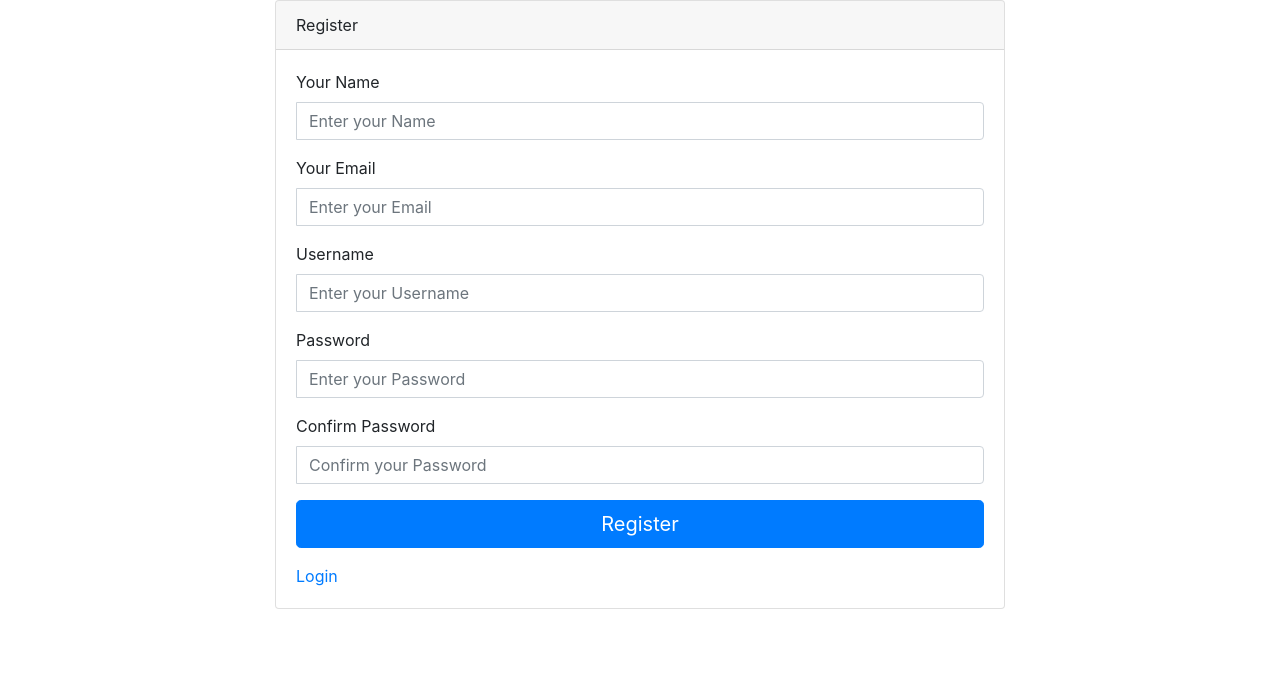
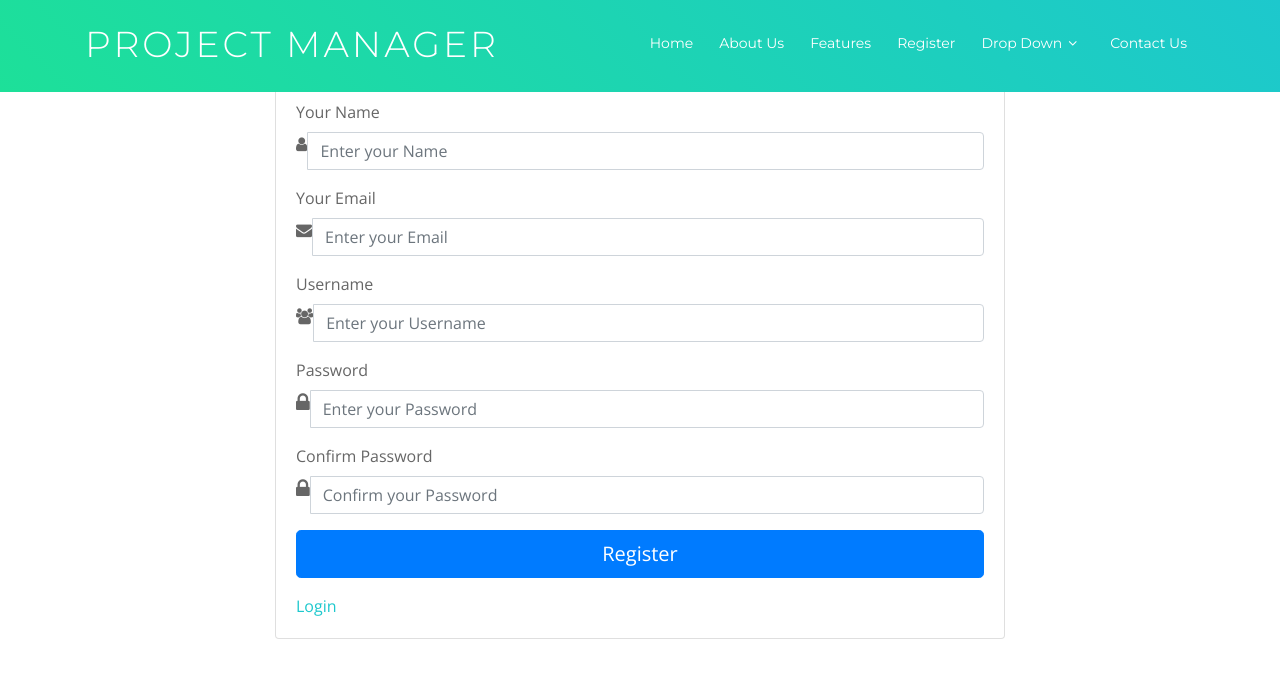
Before and after one commit to jtj9817/projekt_manager_bth745, a Django app: page /project_manager/register/ in a window 1280 px wide. Shown: the top 678 px of the page. Run offline with Django 3.2, Linux system fonts and the light colour scheme; some libraries are stand-ins or nearby versions.

Commit message:
Minor front-end fixes

```diff
--- a/pmanager_central/project_manager/templates/register.html
+++ b/pmanager_central/project_manager/templates/register.html
@@ -2,21 +2,88 @@
 <!DOCTYPE html>
 <html lang="en">
 <head>
+ <!-- Favicons -->
+  <link href="{% static 'img/favicon.png' %}" rel="icon">
+  <link href="{% static 'img/apple-touch-icon.png' %}" rel="apple-touch-icon">
+
+  <!-- Google Fonts -->
+  <link href="https://fonts.googleapis.com/css?family=Montserrat:300,400,500,700|Open+Sans:300,300i,400,400i,700,700i" rel="stylesheet">
+
+  <!-- Bootstrap CSS File -->
   <link href="{% static 'lib/bootstrap/css/bootstrap.min.css' %}" rel="stylesheet">
-  <script src="{% static 'lib/bootstrap/js/bootstrap.bundle.min.js' %}"></script>
+
+  <!-- Libraries CSS Files -->
+  <link href="{% static 'lib/animate/animate.min.css' %}" rel="stylesheet">
+  <link href="{% static 'lib/font-awesome/css/font-awesome.min.css' %}" rel="stylesheet">
+  <link href="{% static 'lib/ionicons/css/ionicons.min.css' %}" rel="stylesheet">
+  <link href="{% static 'lib/magnific-popup/magnific-popup.css' %}" rel="stylesheet">
+
+  <!-- Main Stylesheet File -->
+  <link href="{% static 'css/style.css' %}" rel="stylesheet">
+
+  <!-- JavaScript Libraries -->
   <script src="{% static 'lib/jquery/jquery.min.js' %}"></script>
   <script src="{% static 'lib/jquery/jquery-migrate.min.js' %}"></script>
+  <script src="{% static 'lib/bootstrap/js/bootstrap.bundle.min.js' %}"></script>
+  <script src="{% static 'lib/easing/easing.min.js' %}"></script>
+  <script src="{% static 'lib/wow/wow.min.js' %}"></script>
+  <script src="{% static 'lib/superfish/hoverIntent.js' %}"></script>
+  <script src="{% static 'lib/superfish/superfish.min.js' %}"></script>
+  <script src="{% static 'lib/magnific-popup/magnific-popup.min.js' %}"></script>
+
+
+  <!-- Template Main Javascript File -->
+  <script src="{% static 'js/main.js' %}"></script>
+
 </head>
 <body>
+ <!--==========================
+    Header
+  ============================-->
+
+  <header id="header" style="background: linear-gradient(45deg, #1de099, #1dc8cd)">
+      <div class="container">
+      <div id="logo" class="pull-left">
+        <h1><a href="#intro" class="scrollto">Project Manager</a></h1>
+      </div>
+      <nav id="nav-menu-container">
+        <ul class="nav-menu">
+          <li class="menu-active"><a href="#intro">Home</a></li>
+          <li><a href="#about">About Us</a></li>
+          <li><a href="#features">Features</a></li>
+          <li><a href="{% url 'register' %}">Register</a></li>
+          <li class="menu-has-children"><a href="">Drop Down</a>
+            <ul>
+              <li><a href="#">Drop Down 1</a></li>
+              <li class="menu-has-children"><a href="#">Drop Down 2</a>
+                <ul>
+                  <li><a href="#">Deep Drop Down 1</a></li>
+                  <li><a href="#">Deep Drop Down 2</a></li>
+                  <li><a href="#">Deep Drop Down 3</a></li>
+                  <li><a href="#">Deep Drop Down 4</a></li>
+                  <li><a href="#">Deep Drop Down 5</a></li>
+                </ul>
+              </li>
+              <li><a href="#">Drop Down 3</a></li>
+              <li><a href="#">Drop Down 4</a></li>
+              <li><a href="#">Drop Down 5</a></li>
+            </ul>
+          </li>
+          <li><a href="#contact">Contact Us</a></li>
+        </ul>
+      </nav><!-- #nav-menu-container -->
+
+    </div>
+  </header><!-- #header -->
+
+<section id ="main_register" style="margin-top: 30px">
 <div class="container">
 <div class="row justify-content-center">
                     <div class="col-md-8">
                         <div class="card">
                             <div class="card-header">Register</div>
                             <div class="card-body">
-
                                 <form class="form-horizontal" method="post" action="#">
-
                                     <div class="form-group">
                                         <label for="name" class="cols-sm-2 control-label">Your Name</label>
                                         <div class="cols-sm-10">
@@ -75,5 +142,6 @@
                     </div>
                 </div>
 </div>
+</section>
 </body>
 </html>
```
Also changed, not shown: pmanager_central/project_manager/templates/index.html (+3 -6 lines), pmanager_central/project_manager/static/img/team/team-1.jpg (deleted), pmanager_central/project_manager/static/img/team/team-2.jpg (deleted), pmanager_central/project_manager/static/img/team/team-3.jpg (deleted), pmanager_central/project_manager/static/img/team/team-4.jpg (deleted).
